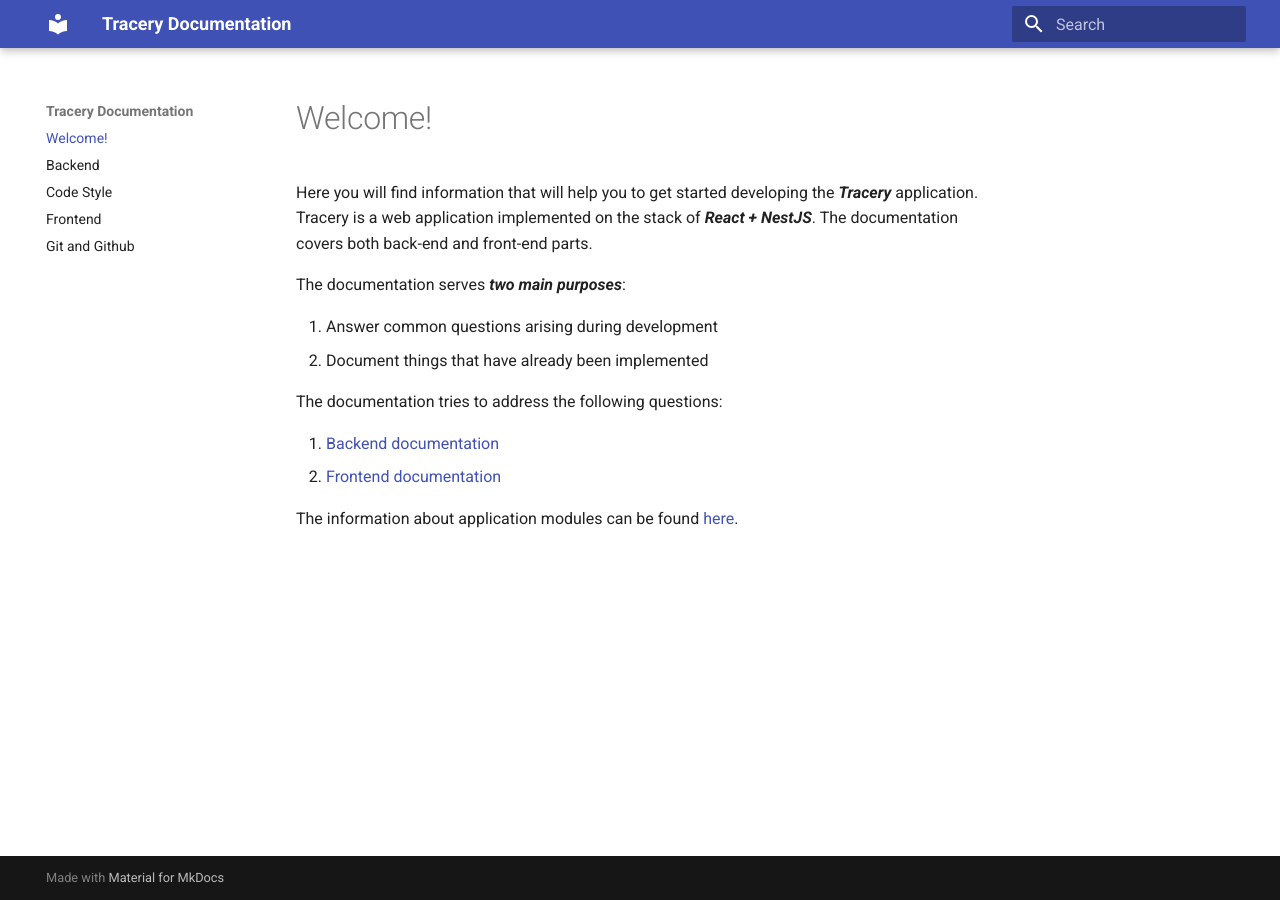
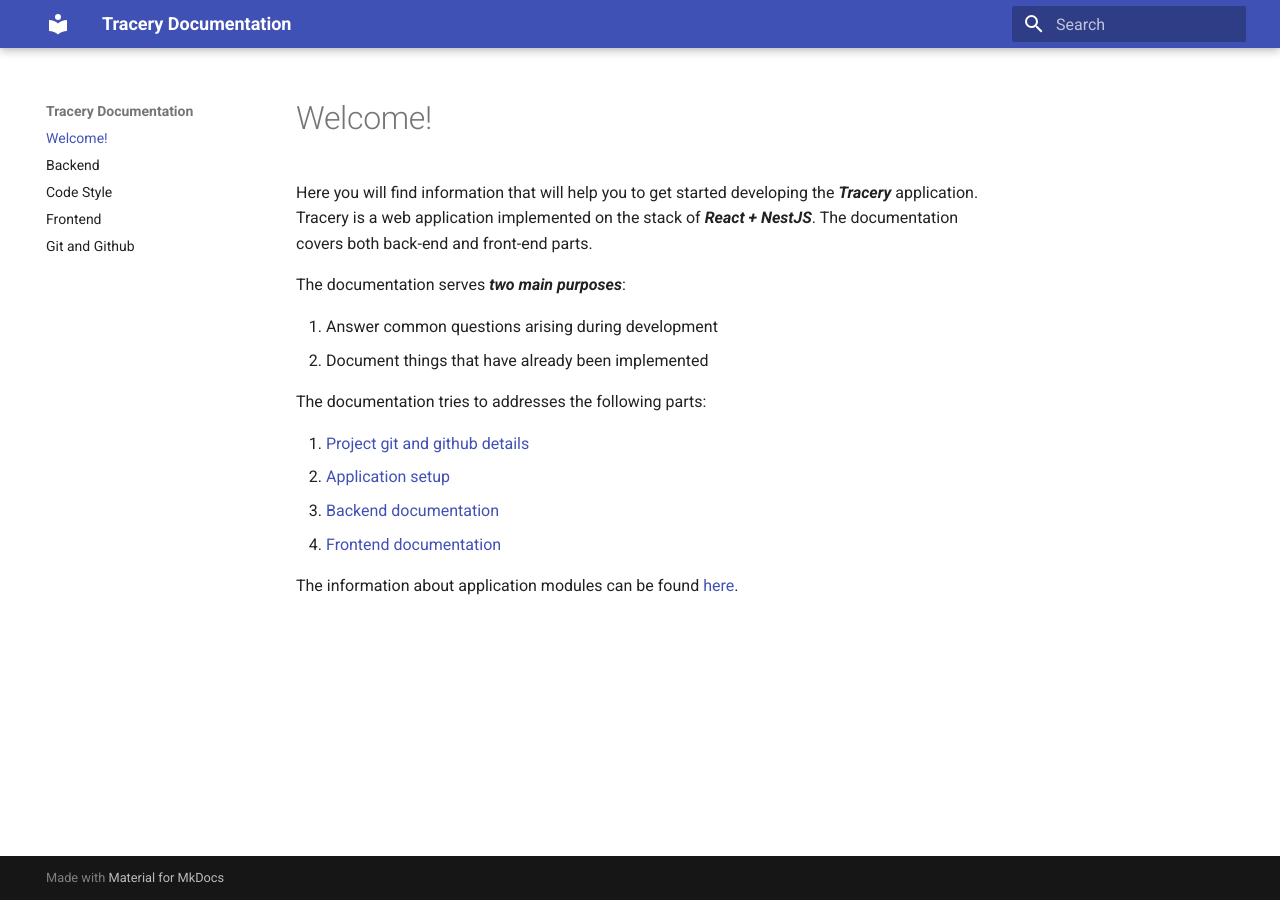
Before and after one commit to tracery-team/tracery-docs, an MkDocs documentation site: the page built from docs/index.md, in a window 1280 px wide. Built offline with MkDocs 1.6.1 and Material for MkDocs 9.7.7, drawn with Linux system fonts in a browser that asks for light colours.

```diff
--- a/docs/index.md
+++ b/docs/index.md
@@ -12,11 +12,12 @@
 1. Answer common questions arising during development
 2. Document things that have already been implemented
 
-The documentation tries to address the following
-questions:
+The documentation tries to addresses the following parts:
 
-1. [Backend documentation](backend.md)
-2. [Frontend documentation](frontend.md)
+1. [Project git and github details](git-and-github.md)
+2. [Application setup](setup.md)
+3. [Backend documentation](backend.md)
+4. [Frontend documentation](frontend.md)
 
 The information about application modules
-can be found [here](modules.md).
+can be found [here](app-modules.md).
```
Also changed, not shown: docs/backend.md (+22 -0 lines).
